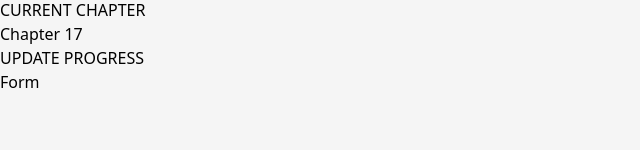
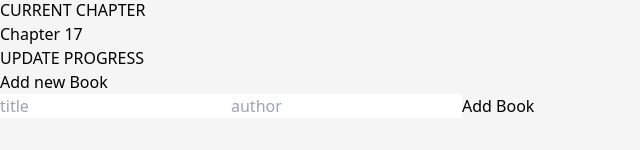
Before and after one commit to dvcorreia1984/bookstoreCMS, a React (Vite) app: page / in a window 1280 px wide. Shown: the part 362-512 px from the top of the page, without its empty margins (0-640 px from the left). Built offline with nearby package versions, Linux system fonts and the light colour scheme.

Commit message:
Updated Form.jsx file

```diff
--- a/src/components/BookList.jsx
+++ b/src/components/BookList.jsx
@@ -1,4 +1,4 @@
-import Book from "./Book";
+import Book from './Book';
 
 const BookList = () => (
   <div className="p-5 m-5">
--- a/src/components/Form.jsx
+++ b/src/components/Form.jsx
@@ -1,7 +1,12 @@
 const Form = () => (
-  <>
-    <h1>Form</h1>
-  </>
+  <div>
+    <h3>Add new Book</h3>
+    <form>
+      <input type="text" placeholder="title" />
+      <input type="text" placeholder="author" />
+      <button type="submit">Add Book</button>
+    </form>
+  </div>
 );
 
 export default Form;
```
